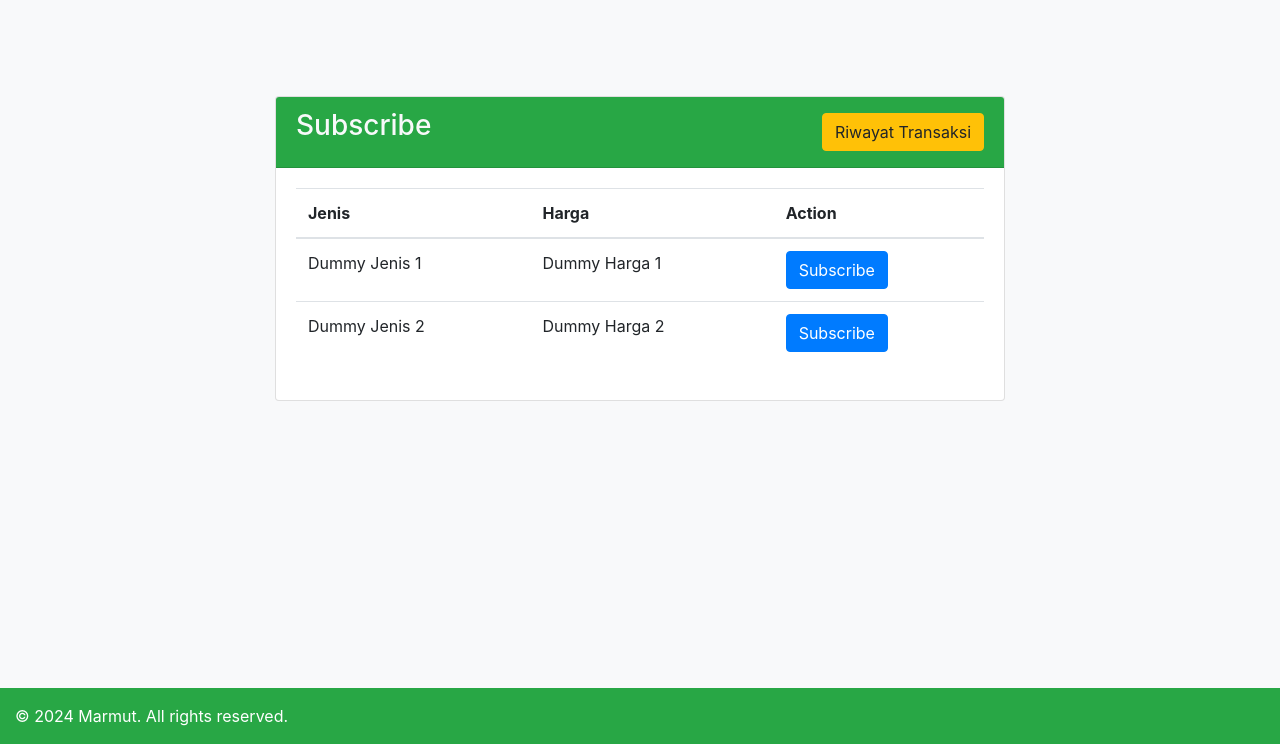
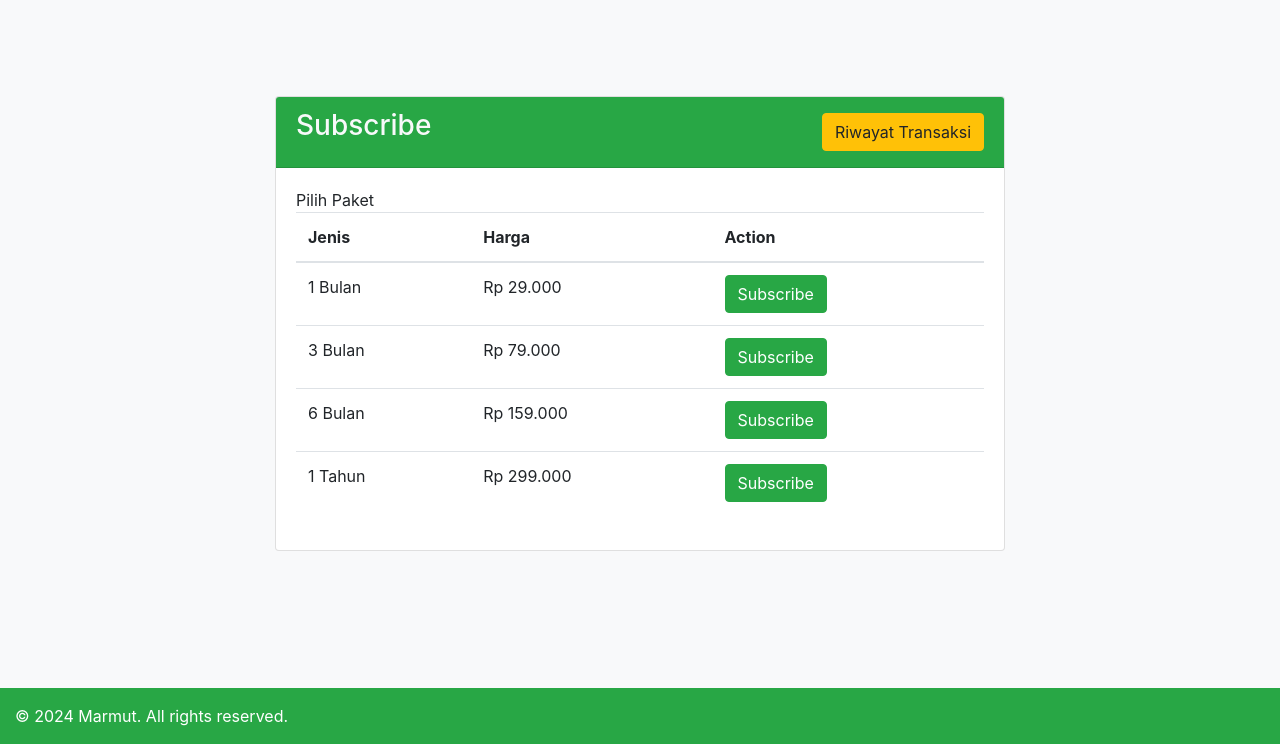
Before and after one commit to DevandraR/TK_Basdat, a Django app: template marmut/templates/subscribe.html in a window 1280 px wide. Shown: the part 56-800 px from the top of the page. Run offline with Django 4.2, Linux system fonts and the light colour scheme; the template is opened without the code that fills it, so the values that code supplies are empty; some libraries are stand-ins or nearby versions.

Commit message:
Update subscribe.html

```diff
--- a/marmut/templates/subscribe.html
+++ b/marmut/templates/subscribe.html
@@ -14,14 +14,6 @@
         </button>
         <div class="collapse navbar-collapse" id="navbarNav">
             <ul class="navbar-nav">
-                <!-- <li class="nav-item">
-                    <a class="nav-link text-white" href="register.html">Register</a>
-                </li>
-                <li class="nav-item">
-                    <a class="nav-link text-white" href="login.html">Login</a>
-                </li> -->
-
-                <!-- These links are only visible to logged in users -->
                 <li class="nav-item">
                     <a class="nav-link text-white" href="dashboard.html">Dashboard</a>
                 </li>
@@ -34,29 +26,13 @@
                 <li class="nav-item">
                     <a class="nav-link text-white" href="subscribe.html">Subscribe</a>
                 </li>
-                <!-- <li class="nav-item">
-                    <a class="nav-link text-white" href="downloadedsong.html">Downloaded Song</a>
-                </li> -->
-                <!-- <li class="nav-item">
-                    <a class="nav-link text-white" href="podcast.html">Podcast</a>
-                </li> -->
-                <!-- <li class="nav-item">
-                    <a class="nav-link text-white" href="albumsong.html">Album & Songs</a>
-                </li> -->
-                <!-- <li class="nav-item">
-                    <a class="nav-link text-white" href="album.html">Album</a>
-                </li>
                 <li class="nav-item">
-                    <a class="nav-link text-white" href="royalty.html">Royalty</a>
-                </li>
-                <li class="nav-item"> -->
                     <a class="nav-link text-white" href="#">Logout</a>
                 </li>
             </ul>
 
-            <!-- Search bar -->
-            <form class="form-inline ml-auto my-2 my-lg-0 justify-content-end">
-                <input class="form-control mr-sm-2" type="search" placeholder="Search" aria-label="Search">
+            <form class="form-inline ml-auto my-2 my-lg-0 justify-content-end" action="{% url 'marmut:searchfind' %}" method="get">
+                <input class="form-control mr-sm-2" type="search" placeholder="Search" aria-label="Search" name="q" value="{{ query }}">
                 <button class="btn btn-outline-success my-2 my-sm-0" type="submit">
                     <svg xmlns="http://www.w3.org/2000/svg" width="16" height="16" fill="currentColor" class="bi bi-search text-white" viewBox="0 0 16 16">
                         <path d="M10.442 10.442a1 1 0 0 1 1.415 0l3.85 3.85a1 1 0 0 1-1.414 1.415l-3.85-3.85a1 1 0 0 1 0-1.415z"/>
@@ -65,7 +41,6 @@
                 </button>
             </form>
         </div>
-
     </nav>
 
     <div class="container mt-5 mb-5">
@@ -86,18 +61,35 @@
                                 </tr>
                             </thead>
                             <tbody>
-                                <!-- Add rows with dummy data -->
+                                Pilih Paket
                                 <tr>
-                                    <td>Dummy Jenis 1</td>
-                                    <td>Dummy Harga 1</td>
-                                    <td><button class="btn btn-primary">Subscribe</button></td>
+                                    <td>1 Bulan</td>
+                                    <td>Rp 29.000</td>
+                                    <td>
+                                        <a href="{% url 'marmut:pembayaran' %}?jenis=1 Bulan&harga=Rp 29.000" class="btn btn-success">Subscribe</a>
+                                    </td>
                                 </tr>
                                 <tr>
-                                    <td>Dummy Jenis 2</td>
-                                    <td>Dummy Harga 2</td>
-                                    <td><button class="btn btn-primary">Subscribe</button></td>
+                                    <td>3 Bulan</td>
+                                    <td>Rp 79.000</td>
+                                    <td>
+                                        <a href="{% url 'marmut:pembayaran' %}?jenis=3 Bulan&harga=Rp 79.000" class="btn btn-success">Subscribe</a>
+                                    </td>
+                               </tr>
+                                <tr>
+                                    <td>6 Bulan</td>
+                                    <td>Rp 159.000</td>
+                                    <td>
+                                        <a href="{% url 'marmut:pembayaran' %}?jenis=6 Bulan&harga=Rp 159.000" class="btn btn-success">Subscribe</a>
+                                    </td>
                                 </tr>
-                                <!-- Add more rows as needed -->
+                                <tr>
+                                    <td>1 Tahun</td>
+                                    <td>Rp 299.000</td>
+                                    <td>
+                                        <a href="{% url 'marmut:pembayaran' %}?jenis=1 Tahun&harga=Rp 299.000" class="btn btn-success">Subscribe</a>
+                                    </td>
+                                </tr>
                             </tbody>
                         </table>
                     </div>
@@ -106,14 +98,19 @@
         </div>
     </div>
 
-
-
     <footer class="footer mt-auto py-3 bg-success">
         <div class="container-fluid">
             <span class="text-white">© 2024 Marmut. All rights reserved.</span>
         </div>
     </footer>
 
+    <script>
+        function subscribeClicked(jenis, harga) {
+            // Redirect to pembayaran.html and pass jenis and harga as URL parameters
+            window.location.href = `pembayaran.html?jenis=${jenis}&harga=${harga}`;
+        }
+    </script>
+
     <script src="https://code.jquery.com/jquery-3.5.1.slim.min.js"></script>
     <script src="https://stackpath.bootstrapcdn.com/bootstrap/4.5.2/js/bootstrap.min.js"></script>
 </body>
```
